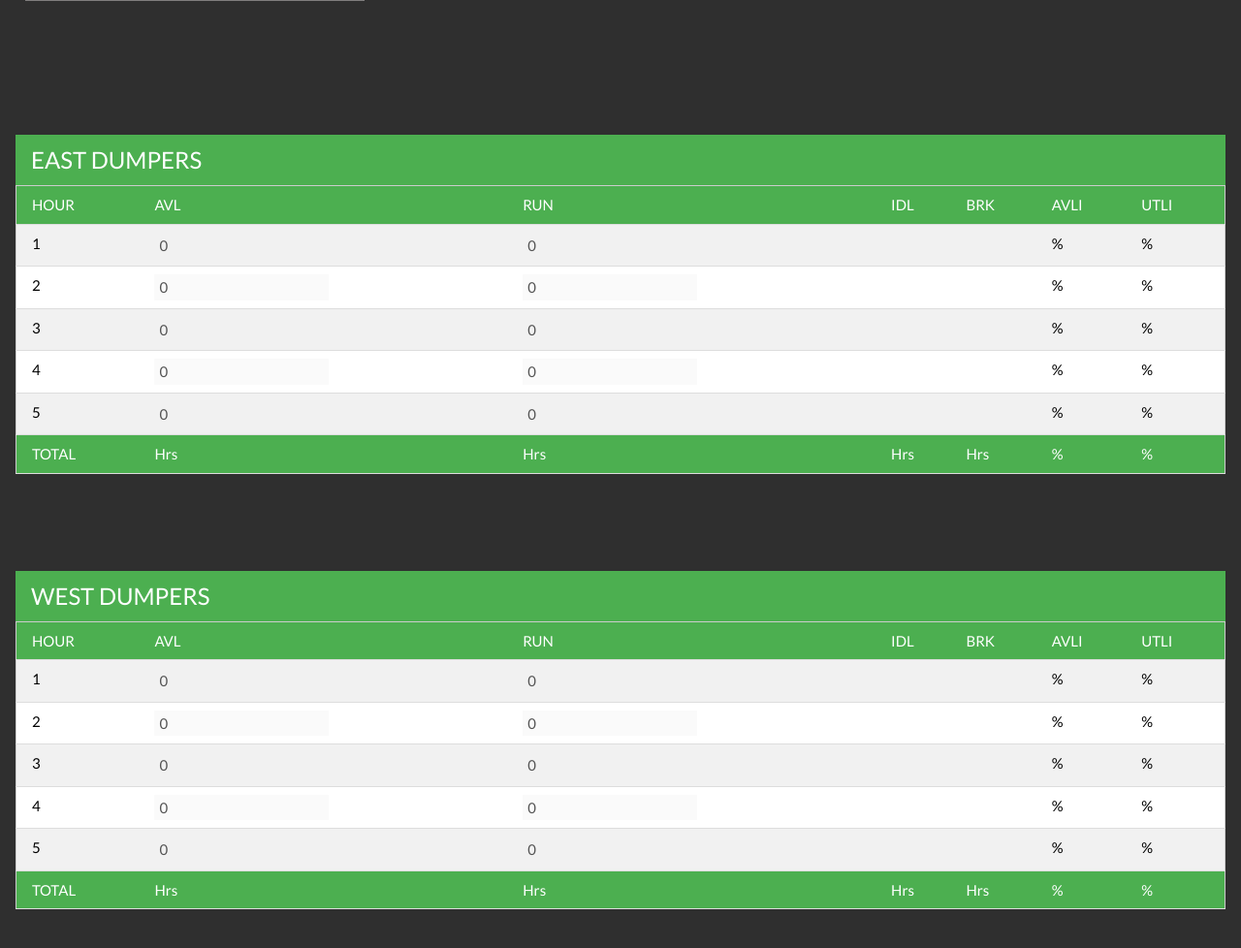
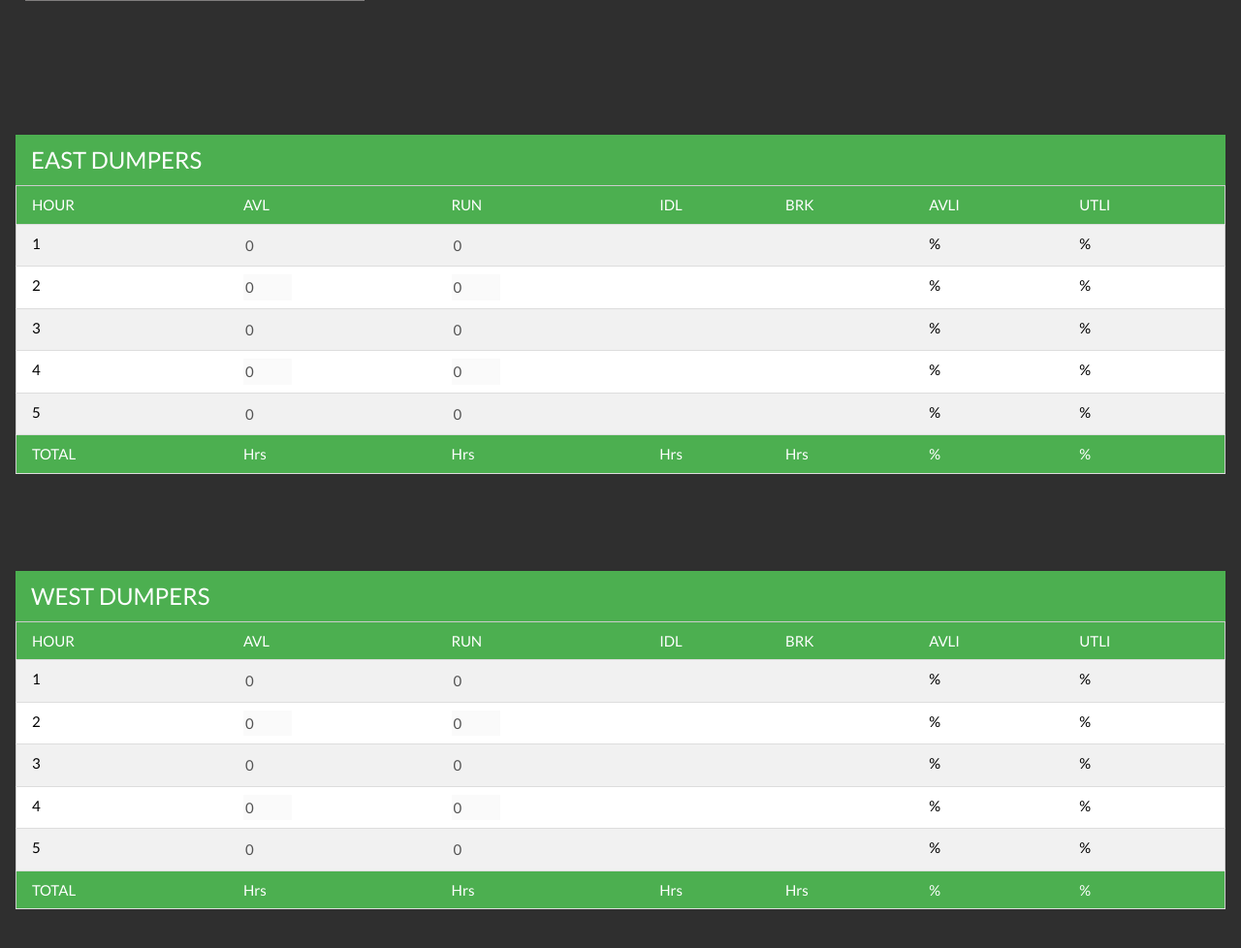
Before and after one commit to dchstats/dch-1, a PHP site: page / in a window 1280 px wide. Shown: the part 3590-4568 px from the top of the page at 97% size. Run offline with PHP 8.4, Linux system fonts and the light colour scheme; data that the repository does not hold is empty.

Commit message:
Dumper table width fix

```diff
--- a/css/live.css
+++ b/css/live.css
@@ -434,12 +434,12 @@ input, select:disabled{
 }
 
 #tables-sec input{
-	padding:2px 5px;
+	max-width:50px;
+	padding:2px 2px;
 	border:1px solid lightgrey;
 }
 
 #tables-sec input:disabled{
-	padding:2px 5px;
 	border:none;
 
 }
```
